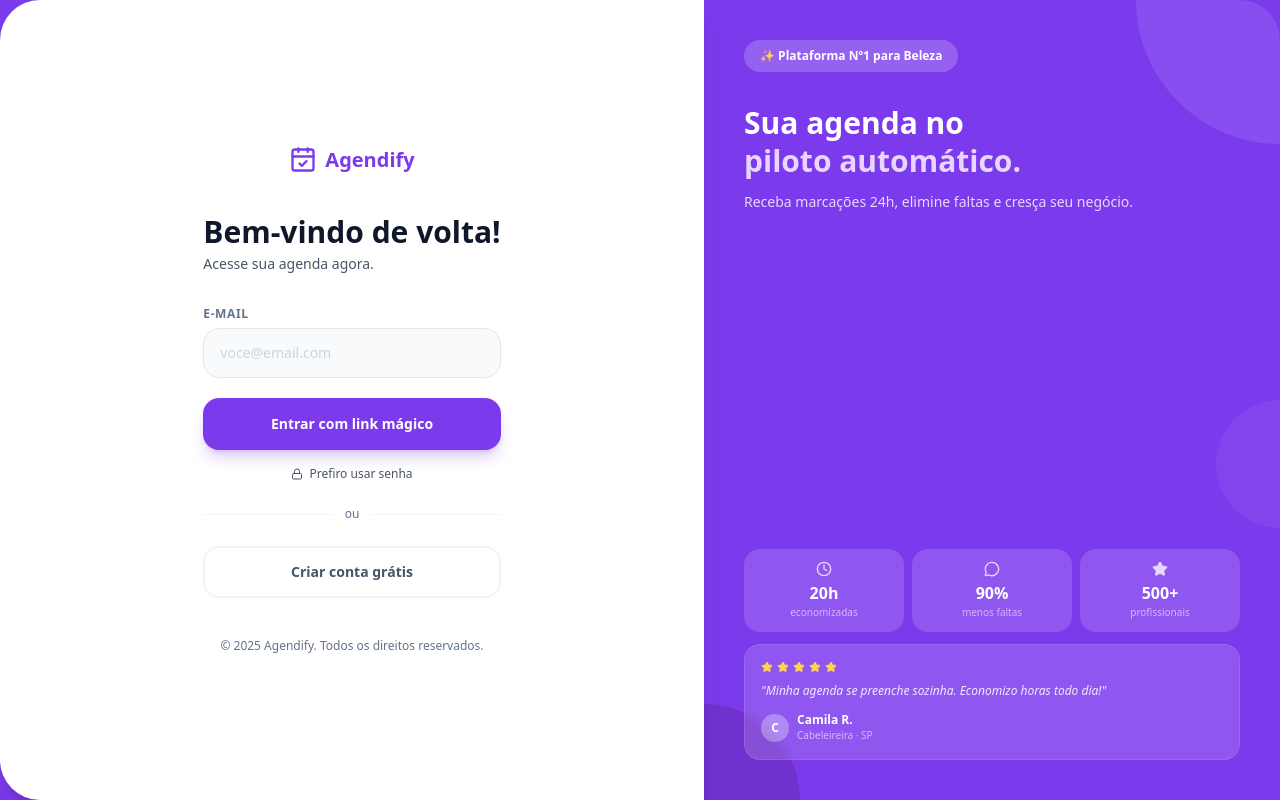
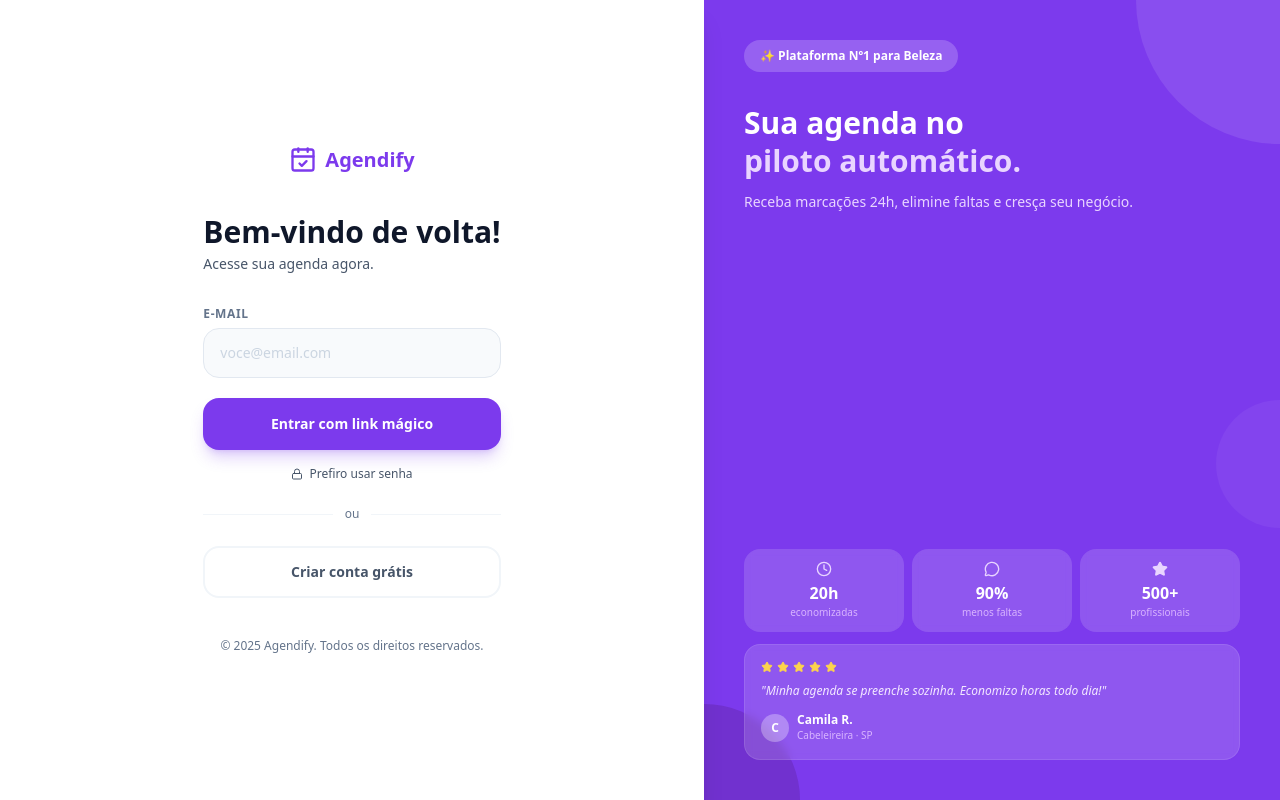
Before and after one commit to gmmktdigital2021-pixel/Agendify, a Next.js app: page /login in a window 1280 px wide. Built offline with nearby package versions, Linux system fonts and the light colour scheme; no server answers.

Commit message:
fix: remove bordas arredondadas login

```diff
--- a/app/login/page.tsx
+++ b/app/login/page.tsx
@@ -87,8 +87,8 @@ function LoginContent() {
     <div className="min-h-screen bg-[#7C3AED] flex font-sans">
       <div className="w-full h-screen flex">
 
-        {/* LADO ESQUERDO — Formulário (branco com canto arredondado) */}
-        <div className="w-full lg:w-[55%] bg-white flex flex-col justify-center items-center px-10 py-12 relative rounded-[2.5rem] lg:rounded-r-none z-10 shadow-xl">
+        {/* LADO ESQUERDO — Formulário (branco) */}
+        <div className="w-full lg:w-[55%] bg-white flex flex-col justify-center items-center px-10 py-12 relative z-10 shadow-xl">
 
           {/* Logo */}
           <Link href="/landing" className="flex items-center gap-2 mb-10">
@@ -213,7 +213,7 @@ function LoginContent() {
         </div>
 
         {/* LADO DIREITO — Conteúdo visual (roxo) */}
-        <div className="hidden lg:flex w-[45%] bg-[#7C3AED] flex-col justify-between p-10 relative overflow-hidden rounded-r-[2.5rem]">
+        <div className="hidden lg:flex w-[45%] bg-[#7C3AED] flex-col justify-between p-10 relative overflow-hidden">
 
           {/* Círculos decorativos */}
           <div className="absolute top-0 right-0 w-72 h-72 bg-white/10 rounded-full -mr-36 -mt-36 pointer-events-none" />
```
